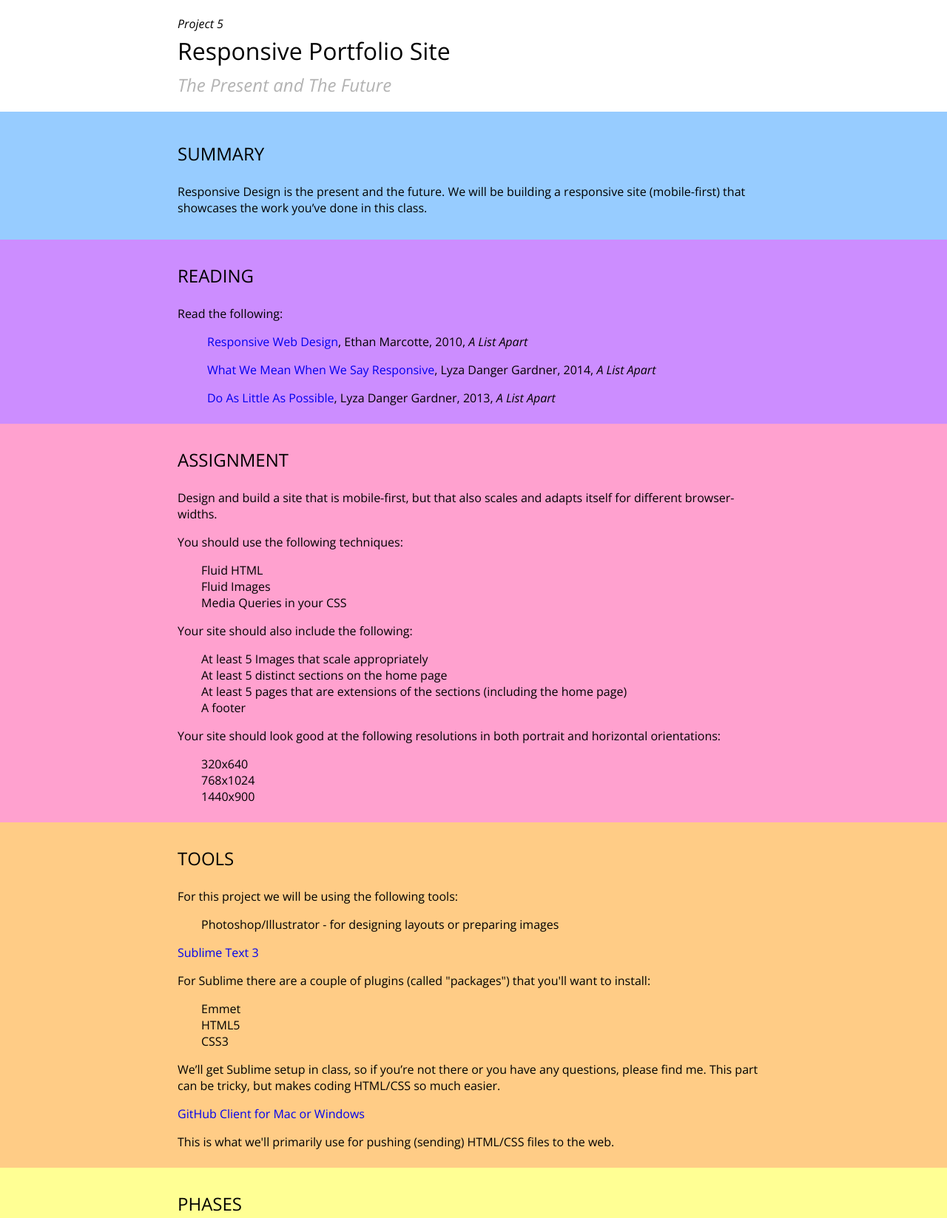
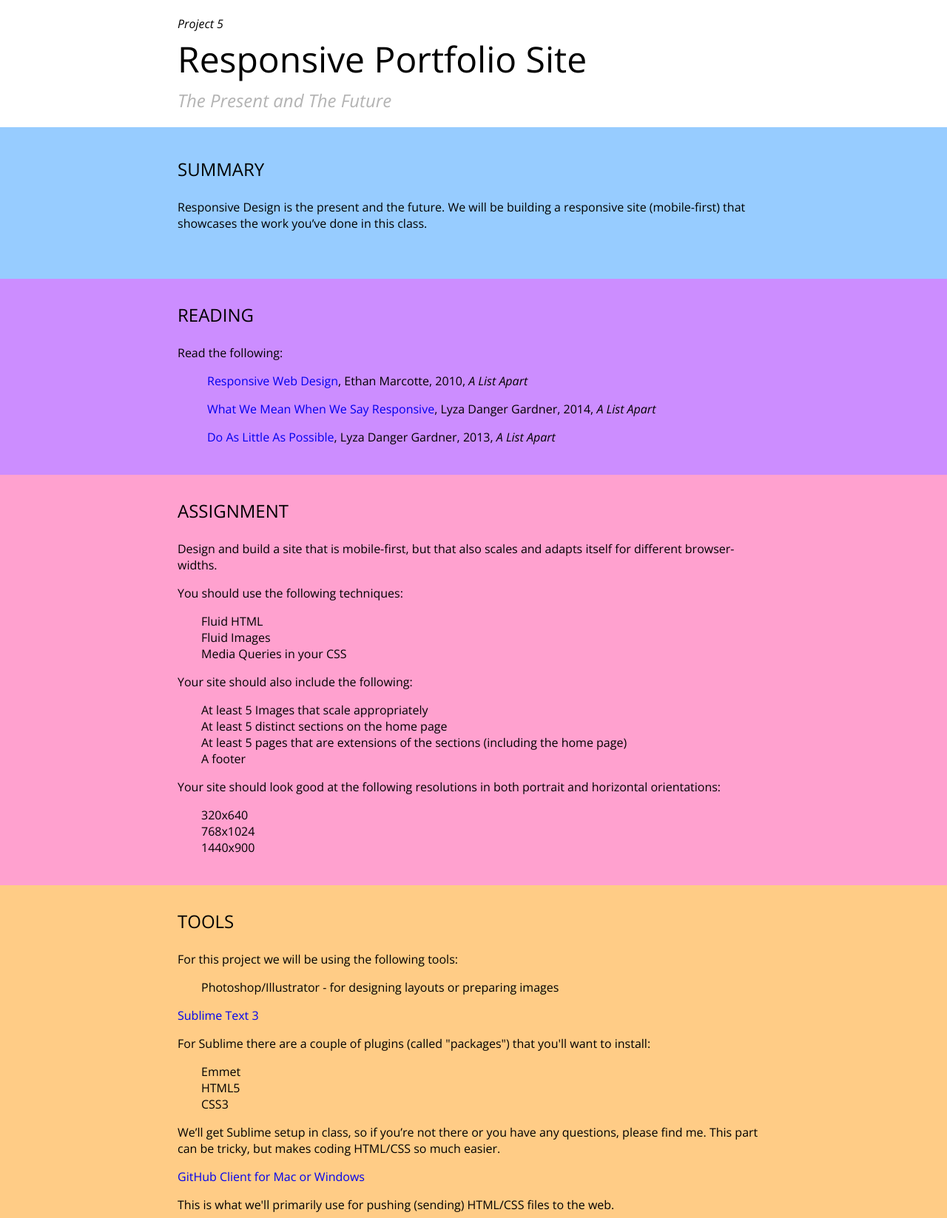
Before and after one commit to aandnota/gde324-rwpd, a plain HTML site: page index.html in a window 1280 px wide. Shown: the top 1647 px of the page at 74% size. Drawn offline with nearby package versions, Linux system fonts and the light colour scheme.

Commit message:
Fixed everything

```diff
--- a/css/style.css
+++ b/css/style.css
@@ -21,7 +21,6 @@ h3 {
 	padding: 0 1em;
 }
 
-
 header>h4{
 	font-weight: 300;
 	font-style: italic;
@@ -31,7 +30,8 @@ header>h4{
 header>h1{
 	margin-top: 0;
 	font-weight: 400;
-	margin-bottom: .25em;
+	margin-bottom: .15em;
+	font-size: 3em;
 }
 
 header>h2{
@@ -45,31 +45,36 @@ header>h2{
 #one {
 	background-color: #97CCFF;
 	padding-top: .5em;
-	padding-bottom: .5em;
+	padding-bottom: 1.5em;
 }
 
 #two {
 	background-color: #CC8DFF;
 	padding-top: .5em;
-	padding-bottom: .5em;
+	padding-bottom: 1.5em;
 }
 
 #three {
 	background-color: #FFA1CF;
 	padding-top: .5em;
-	padding-bottom: .5em;
+	padding-bottom: 1.5em;
 }
 
 #four {
 	background-color: #FFCC86;
 	padding-top: .5em;
-	padding-bottom: .5em;
+	padding-bottom: 1.5em;
 }
 
 #five {
 	background-color: #FFFF94;
 	padding-top: .5em;
-	padding-bottom: .5em;
+	padding-bottom: 1.5em;
+}
+
+#six{
+	padding-top: .5em;
+	padding-bottom: 3.5em;
 }
 
 .list-element{
```
